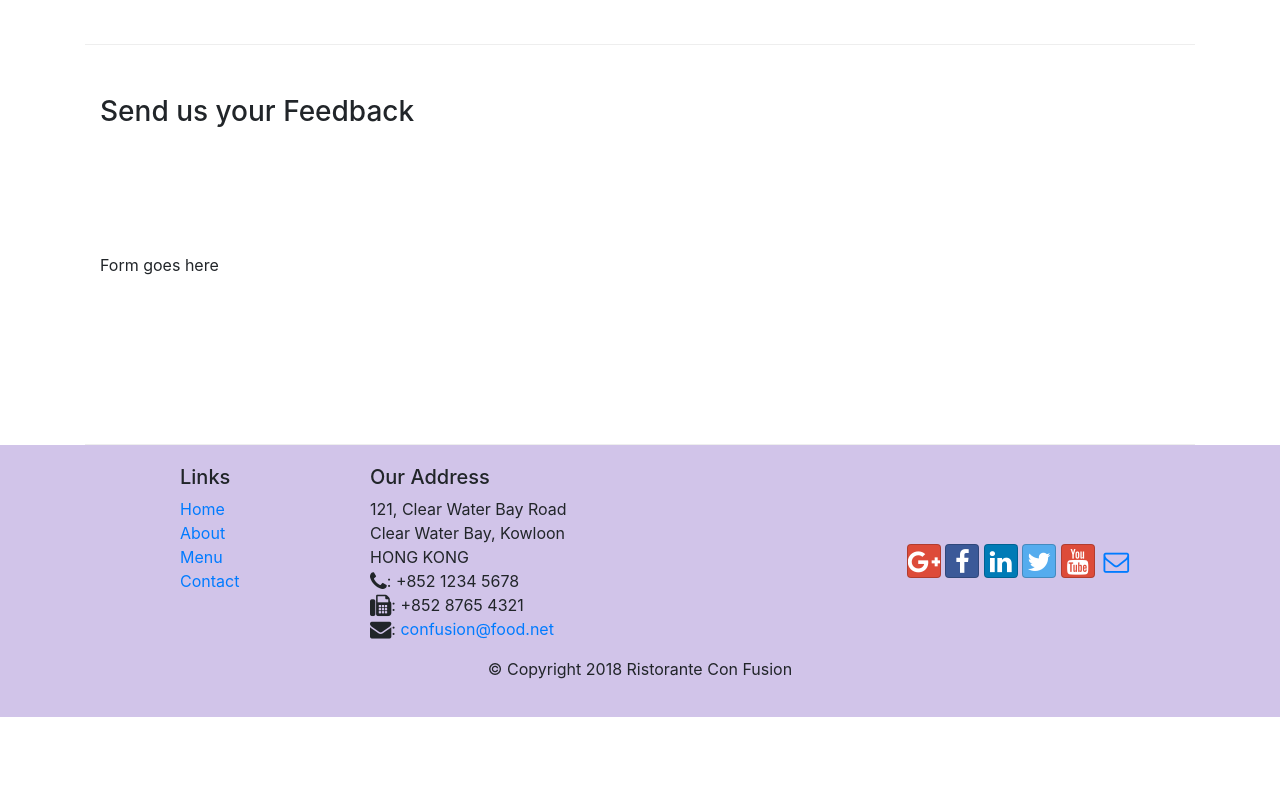
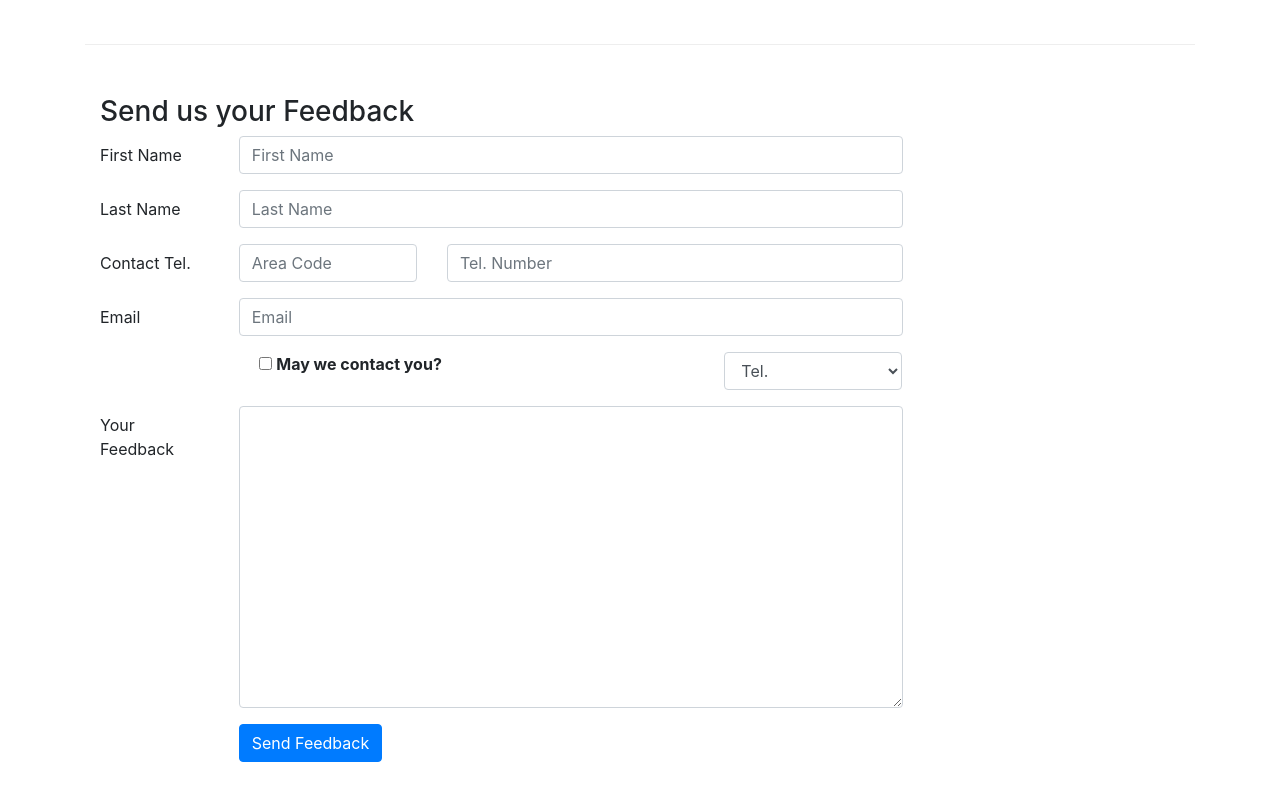
Before and after one commit to Khushi-Shukla/Bootstrap, a website: page contactus.html in a window 1280 px wide. Shown: the part 820-1620 px from the top of the page. Before the commit the page ends 1537 px from the top, so only its background shows below. Drawn offline with nearby package versions, Linux system fonts and the light colour scheme.

Commit message:
forms added

```diff
--- a/contactus.html
+++ b/contactus.html
@@ -11,9 +11,9 @@
 
     <!-- Bootstrap CSS -->
     <link rel="stylesheet" href="node_modules/bootstrap/dist/css/bootstrap.min.css">
-    <link rel="stylesheet" href="node_modules/font-awesome/css/font-awesome.min.css">
-    <link rel="stylesheet" href="node_modules/bootstrap-social/bootstrap-social.css">
-    <link href="css/styles.css" rel="stylesheet">
+        <link rel="stylesheet" href="/node_modules/font-awesome/css/font-awesome.css">
+        <link rel="stylesheet" href="/node_modules/bootstrap-social/bootstrap-social.css">
+        <link rel="stylesheet" href="/css/styles.css">
 </head>
 
 <script src="node_modules/jquery/dist/jquery.min.js" type="text/javascript"></script>
@@ -96,7 +96,66 @@
               <h3>Send us your Feedback</h3>
            </div>
             <div class="col-12 col-md-9">
-                Form goes here
+               <form>
+                   <div class="form-group row">
+                       <label for="firstname" class="col-md-2 col-form-label">First Name</label>
+                       <div class="col-md-10">
+                           <input type="text" class="form-control" id="firstname" name="firstname" placeholder="First Name">
+                       </div>
+                   </div>
+                   <div class="form-group row">
+                      <label for="lastname" class="col-md-2 col-form-label">Last Name</label>
+                      <div class="col-md-10">
+                        <input type="text" class="form-control" id="lastname" name="lastname" placeholder="Last Name">
+                      </div>
+                  </div>
+                     <div class="form-group row">
+                         <label for="telnum" class="col-12 col-md-2 col-form-label">Contact Tel.</label>
+                         <div class="col-5 col-md-3">
+                           <input type="tel" class="form-control" id="areacode" name="areacode" placeholder="Area Code">
+                         </div>
+
+                         <div class="col-7 col-md-7">
+                           <input type="tel" class="form-control" id="telnum" name="telnum" placeholder="Tel. Number">
+                       </div>
+
+                    </div>
+                   <div class="form-group row">
+                    <label for="emailid" class="col-md-2 col-form-label">Email</label>
+                    <div class="col-md-10">
+                        <input type="email" class="form-control" id="emailid" name="emailid" placeholder="Email">
+                    </div>
+                 </div>
+                 <div class="form-group row">
+                      <div class="col-md-6 offset-md-2">
+                          <div class="form-check">
+                              <input type="checkbox" class="check-input" name="approve" id="approve" value="">
+                              <label class="form-check-label" for="approve">
+                                  <strong>May we contact you?</strong>
+                              </label>
+                          </div>
+                      </div>
+                      <div class="col-md-3 offset-md-1">
+                          <select class="form-control">
+                              <option>Tel.</option>
+                              <option>Email</option>
+                          </select>
+                      </div>
+                 </div>
+                 <div class="form-group row">
+                    <label for="feedback" class="col-md-2 col-form-label">Your Feedback</label>
+                    <div class="col-md-10">
+                        <textarea class="form-control" id="feedback" name="feedback" rows="12"></textarea>
+                    </div>
+                 </div>
+                    <div class="form-group row">
+                        <div class="offset-md-2 col-md-10" >
+                            <button type="submit" class="btn btn-primary">
+                                Send Feedback
+                            </button>
+                        </div>
+                    </div>
+               </form>
             </div>
              <div class="col-12 col-md">
             </div>
```
Also changed, not shown: index.html (+2 -2 lines), 1 other file.
